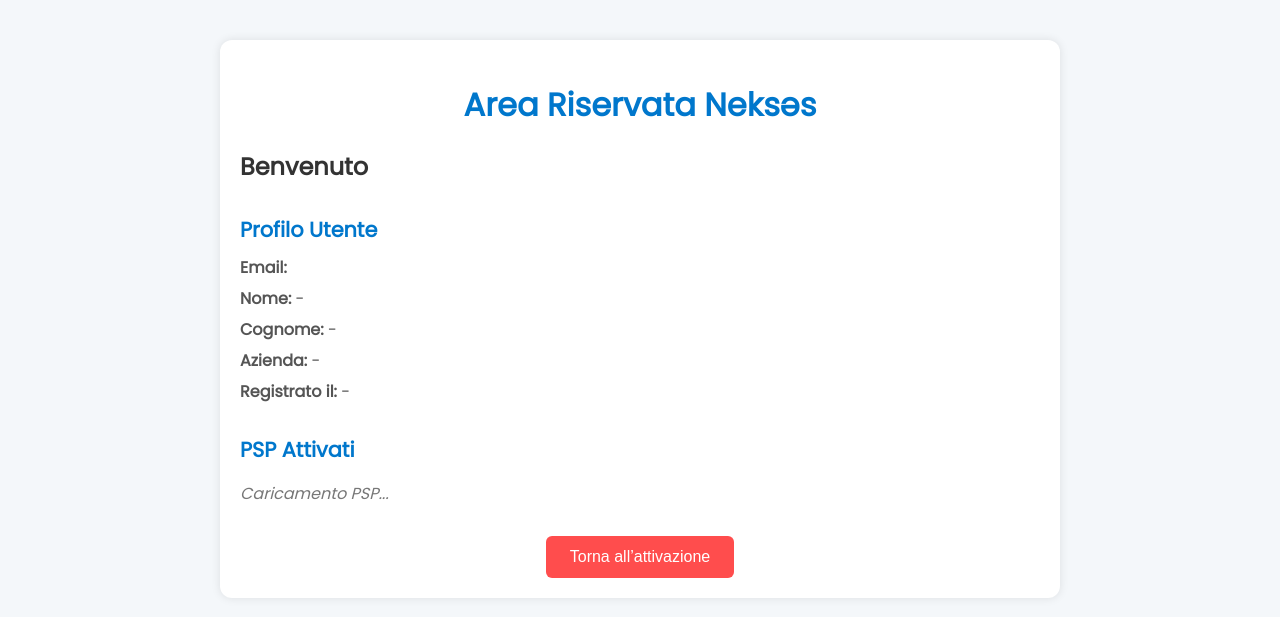
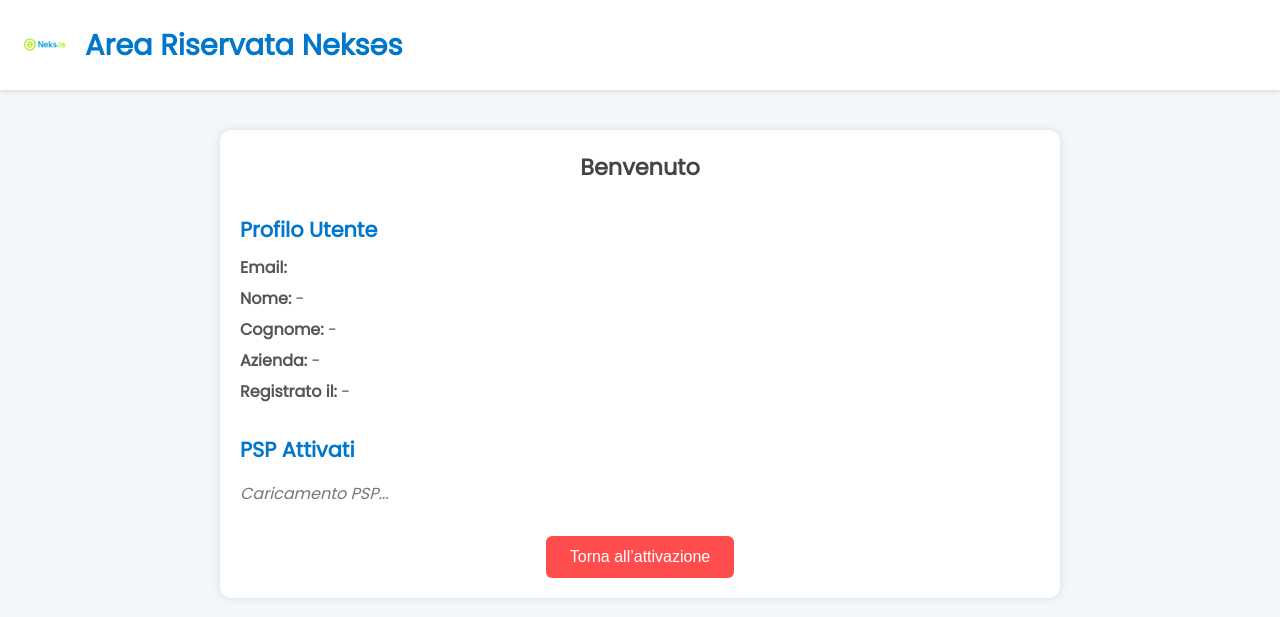
Before and after one commit to Kuul-Neksas/neksas_activation, a Flask app: template templates/dashboard.html in a window 1280 px wide. Shown: the top 617 px of the page. Run offline with Flask 3, Linux system fonts and the light colour scheme; the template is opened without the code that fills it: most values are stand-ins (such as "Sample title", 1, 10 or a date in 2020); parts of the project's set-up code (start-up, migrations or seed data) failed here and were passed over; some libraries are stand-ins or nearby versions.

Commit message:
Update dashboard.html

```diff
--- a/templates/dashboard.html
+++ b/templates/dashboard.html
@@ -13,6 +13,22 @@
       padding: 0;
       color: #333;
     }
+    header {
+      display: flex;
+      align-items: center;
+      padding: 20px;
+      background-color: #ffffff;
+      box-shadow: 0 2px 4px rgba(0,0,0,0.1);
+    }
+    header img {
+      height: 50px;
+      margin-right: 15px;
+    }
+    header h1 {
+      font-size: 1.8em;
+      color: #0077cc;
+      margin: 0;
+    }
     .container {
       max-width: 800px;
       margin: 40px auto;
@@ -21,16 +37,11 @@
       border-radius: 12px;
       box-shadow: 0 0 10px rgba(0,0,0,0.1);
     }
-    .title {
-      font-size: 2em;
-      color: #0077cc;
-      margin-bottom: 10px;
-      text-align: center;
-    }
     .welcome {
       text-align: center;
+      font-size: 1.4em;
       font-weight: bold;
-      margin-bottom: 20px;
+      margin-bottom: 30px;
       color: #444;
     }
     .section {
@@ -77,9 +88,14 @@
   </style>
 </head>
 <body>
+
+  <header>
+    <img src="/static/logo-neksas.png" alt="Logo Neksəs" />
+    <h1>Area Riservata Neksəs</h1>
+  </header>
+
   <div class="container">
-    <h1 class="title">Area Riservata Neksəs</h1>
-    <h2>Benvenuto <span id="user-email"></span></h2>
+    <div class="welcome">Benvenuto <span id="user-email"></span></div>
 
     <div class="section profile-info">
       <h2>Profilo Utente</h2>
```
